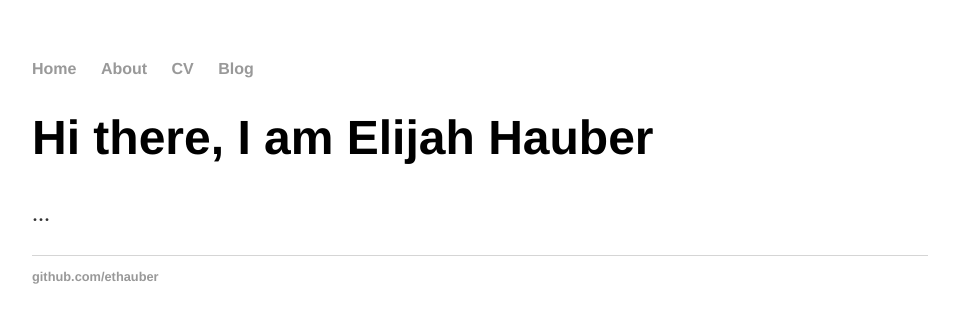
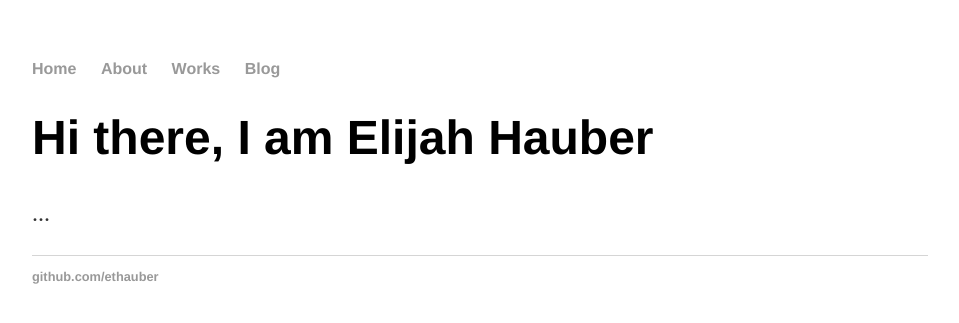
Before and after one commit to ethauber/ethauber.github.io, a Jekyll site: the page built from index.html, in a window 1280 px wide. Shown: the top 323 px of the page, without its empty margins (160-1119 px from the left). Built offline with Jekyll 4.4.1, drawn with Linux system fonts in a browser that asks for light colours.

Commit message:
Update default.html

```diff
--- a/_layouts/default.html
+++ b/_layouts/default.html
@@ -10,7 +10,7 @@
 	    		<ul>
 	        		<li><a href="/">Home</a></li>
 		        	<li><a href="/about">About</a></li>
-	        		<li><a href="/cv">CV</a></li>
+	        		<li><a href="/cv">Works</a></li>
 	        		<li><a href="/blog">Blog</a></li>
 	    		</ul>
 			</nav>
```
